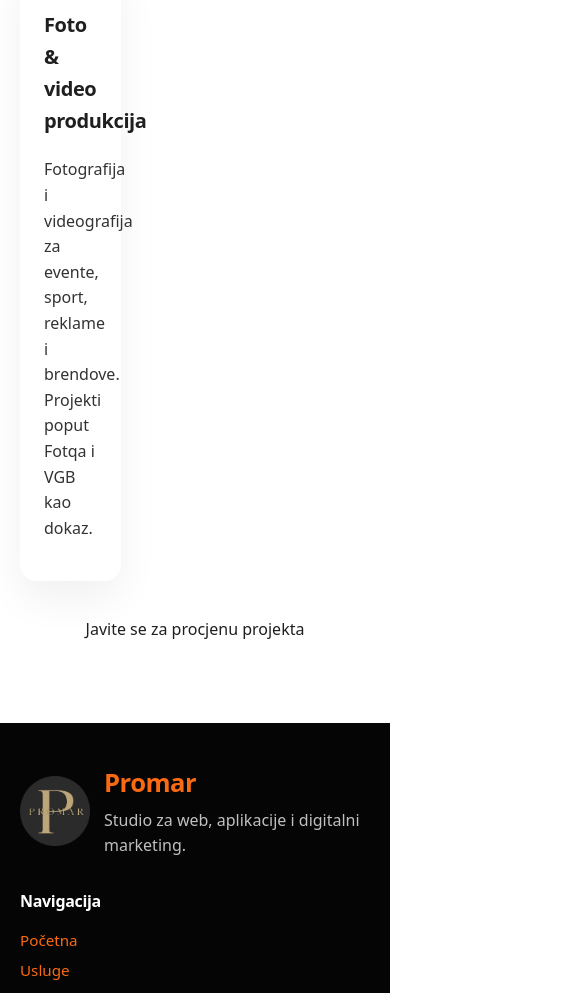
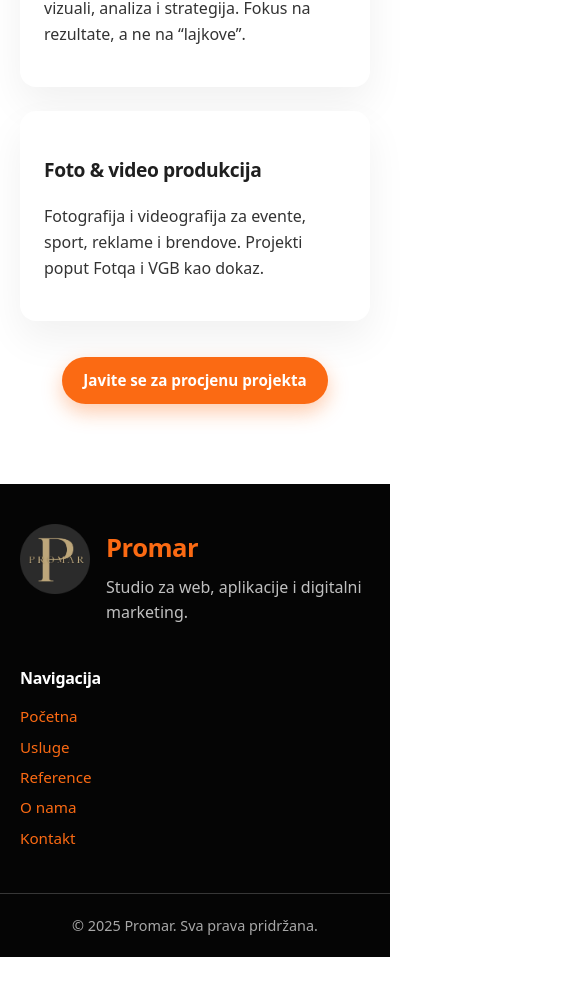
Before and after one commit to Ren0g/promar, a Next.js app: page /usluge in a window 390 px wide. Shown: the part 1003-1996 px from the top of the page, 585 px wide, since content can reach past the window. After the commit the page ends 1960 px from the top, so only its background shows below. Built offline with nearby package versions, Linux system fonts and the light colour scheme.

Commit message:
Update globals.css

```diff
--- a/app/globals.css
+++ b/app/globals.css
@@ -113,11 +113,13 @@ p {
   padding: 14px 0;
 }
 
+/* ORIGINAL: logo img */
 .logo img {
   height: 70px;
   width: auto;
 }
 
+/* ADDED — responsive logo scaling */
 @media (max-width: 992px) {
   .logo img {
     height: 40px;
@@ -130,6 +132,7 @@ p {
   }
 }
 
+/* ADDED — flex container for logo + slogan */
 .logo-area {
   display: flex;
   align-items: center;
@@ -137,6 +140,7 @@ p {
   flex-shrink: 0;
 }
 
+/* ADDED — slogan styling */
 .brand-tagline {
   font-size: 14px;
   font-weight: 500;
@@ -145,6 +149,7 @@ p {
   line-height: 1.25;
 }
 
+/* ADDED — mobile: 2 lines + smaller + constrained */
 @media (max-width: 768px) {
   .brand-tagline {
     white-space: normal;
@@ -396,44 +401,41 @@ p {
   margin: 4px 0;
 }
 /* ============================
-   CLEAN PROMAR FOOTER — UPDATED (HORIZONTAL BRAND)
+   CLEAN PROMAR FOOTER — FINAL
    ============================ */
 
 .footer {
   background: #050505;
-  padding: 40px 0;
+  padding: 40px 0 0 0;
   color: #ffffff;
 }
 
-/* Dva stupca: brand | navigacija */
+/* LEFT + RIGHT layout */
 .footer-inner {
-  display: grid;
-  grid-template-columns: 1fr 1fr;
+  display: flex;
+  justify-content: space-between;
+  align-items: flex-start;
   gap: 40px;
-  align-items: flex-start;
 }
 
-/* BRAND BLOK — logo + PROMAR u jednom redu */
+/* LEFT SIDE (logo + text) */
 .footer-brand {
   display: flex;
-  align-items: center; /* PORAVNANJE BASELINE -> OPCIJA 1 */
+  align-items: flex-start;
   gap: 16px;
 }
 
-/* Logo */
 .footer-brand img {
   height: 70px;
-  margin-bottom: 0; /* maknuto, da se poravna s PROMAR-om */
 }
 
-/* Tekstualni blok desno od loga */
 .footer-brand-text {
   display: flex;
   flex-direction: column;
-  gap: 4px;
+  gap: 6px;
+  margin-top: 4px;
 }
 
-/* PROMAR — u razini s logom */
 .footer-brand-title {
   font-size: 2rem;
   font-weight: 700;
@@ -442,7 +444,6 @@ p {
   padding: 0;
 }
 
-/* Tagline ispod PROMAR-a */
 .footer-tagline {
   margin: 0;
   font-size: 1rem;
@@ -450,7 +451,7 @@ p {
   line-height: 1.6;
 }
 
-/* Navigacijski linkovi */
+/* RIGHT SIDE (navigacija) */
 .footer-links h4 {
   margin: 0 0 10px 0;
   font-size: 1rem;
@@ -470,12 +471,12 @@ p {
   color: #ffffff;
 }
 
-/* COPYRIGHT BLOK */
+/* COPYRIGHT (bottom) */
 .footer-bottom {
+  margin-top: 40px;
+  padding: 20px 0;
   text-align: center;
-  border-top: 1px solid rgba(255, 255, 255, 0.12);
-  margin-top: 40px;
-  padding-top: 18px;
+  border-top: 1px solid rgba(255, 255, 255, 0.2);
 }
 
 .footer-bottom p {
@@ -484,42 +485,147 @@ p {
   color: rgba(255, 255, 255, 0.65);
 }
 
-/* ============================
-   RESPONSIVE – FOOTER
-   ============================ */
-
+/* RESPONSIVE FOOTER */
 @media (max-width: 992px) {
   .footer-inner {
-    grid-template-columns: 1fr;
+    flex-direction: column;
+    align-items: flex-start;
   }
 }
 
 @media (max-width: 768px) {
-  .footer-inner {
-    grid-template-columns: 1fr;
-    text-align: left;
-    gap: 30px;
-  }
-
-  .footer-brand {
-    flex-direction: row;
-    align-items: center; /* i dalje poravnanje loga + PROMAR */
-    gap: 14px;
-  }
-
   .footer-brand-title {
     font-size: 1.6rem;
   }
+}
 
-  .footer-bottom {
-    margin-top: 30px;
+/* ============================
+   BUTTONS (RESTORED)
+   ============================ */
+
+.btn {
+  display: inline-flex;
+  align-items: center;
+  justify-content: center;
+  padding: 10px 20px;
+  border-radius: 999px;
+  font-size: 0.95rem;
+  font-weight: 600;
+  border: 1px solid transparent;
+  cursor: pointer;
+  transition: transform var(--transition-fast),
+    box-shadow var(--transition-fast), background var(--transition-fast),
+    color var(--transition-fast), border-color var(--transition-fast);
+  text-decoration: none;
+}
+
+.btn-primary {
+  background: var(--color-orange);
+  color: var(--color-white);
+  box-shadow: 0 8px 20px rgba(251, 106, 19, 0.35);
+}
+
+.btn-primary:hover {
+  transform: translateY(-2px);
+  box-shadow: 0 12px 32px rgba(251, 106, 19, 0.55);
+}
+
+.btn-primary.glow {
+  box-shadow: 0 0 18px rgba(251, 106, 19, 0.45);
+}
+
+.btn-secondary {
+  background: #ffffff;
+  color: var(--color-orange);
+  border-color: rgba(251, 106, 19, 0.32);
+}
+
+.btn-secondary:hover {
+  background: rgba(251, 106, 19, 0.05);
+}
+
+/* ============================
+   REMAINDER FROM ORIGINAL FILE
+   ============================ */
+
+.form-error {
+  font-size: 0.8rem;
+  color: #d92b2b;
+}
+
+.form-success {
+  margin-top: 14px;
+  font-size: 0.9rem;
+  color: #1b7a2a;
+}
+
+/* TWO COLUMNS GRID LAYOUT (helper) */
+.two-cols {
+  display: grid;
+  grid-template-columns: minmax(0, 1.4fr) minmax(0, 1fr);
+  gap: 36px;
+}
+
+.two-cols > .about-highlight {
+  align-self: center;
+}
+
+/* Fade-in animations */
+@keyframes fadeInUp {
+  from {
+    opacity: 0;
+    transform: translateY(20px);
+  }
+  to {
+    opacity: 1;
+    transform: translateY(0);
   }
 }
 
-/* ======================
-   FIX: better text width on desktop sections
-   ====================== */
+.fade-in {
+  opacity: 0;
+  animation: fadeInUp 0.7s ease-out forwards;
+}
 
+.fade-in-delay {
+  opacity: 0;
+  animation: fadeInUp 0.9s ease-out forwards;
+}
+
+.fade-in-slow {
+  opacity: 0;
+  animation: fadeInUp 1.2s ease-out forwards;
+}
+
+/* Responsive tweaks (unchanged from original) */
+@media (max-width: 992px) {
+  .hero-inner,
+  .two-cols,
+  .contact-layout {
+    grid-template-columns: minmax(0, 1fr);
+  }
+}
+
+@media (max-width: 768px) {
+  .cards-grid,
+  .references-grid {
+    grid-template-columns: minmax(0, 1fr);
+  }
+
+  h1 {
+    font-size: 2rem;
+  }
+
+  h2 {
+    font-size: 1.6rem;
+  }
+
+  h3 {
+    font-size: 1.2rem;
+  }
+}
+
+/* FIXES */
 .section .container {
   max-width: 1100px;
 }
@@ -536,43 +642,16 @@ p {
   }
 }
 
-/* Fix for O NAMA layout on laptops */
 .two-cols {
   max-width: 1100px;
   margin: 0 auto;
 }
 
-@media (max-width: 992px) {
-  .two-cols {
-    max-width: 100%;
-  }
-}
-
-/* Fix homepage hero alignment */
-.hero-inner {
-  max-width: 1100px;
-  margin: 0 auto;
-}
-
-@media (max-width: 1200px) {
-  .hero-inner {
-    max-width: 1000px;
-  }
-}
-
-@media (max-width: 992px) {
-  .hero-inner {
-    max-width: 100%;
-  }
-}
-
-/* Fix: better alignment for O PROMARU section on homepage */
 .home-about {
   max-width: 1100px;
   margin: 0 auto;
 }
 
-/* FIX: Paragrafi široki na laptopu, uži na mobitelu */
 .section p {
   max-width: 100%;
 }
```
